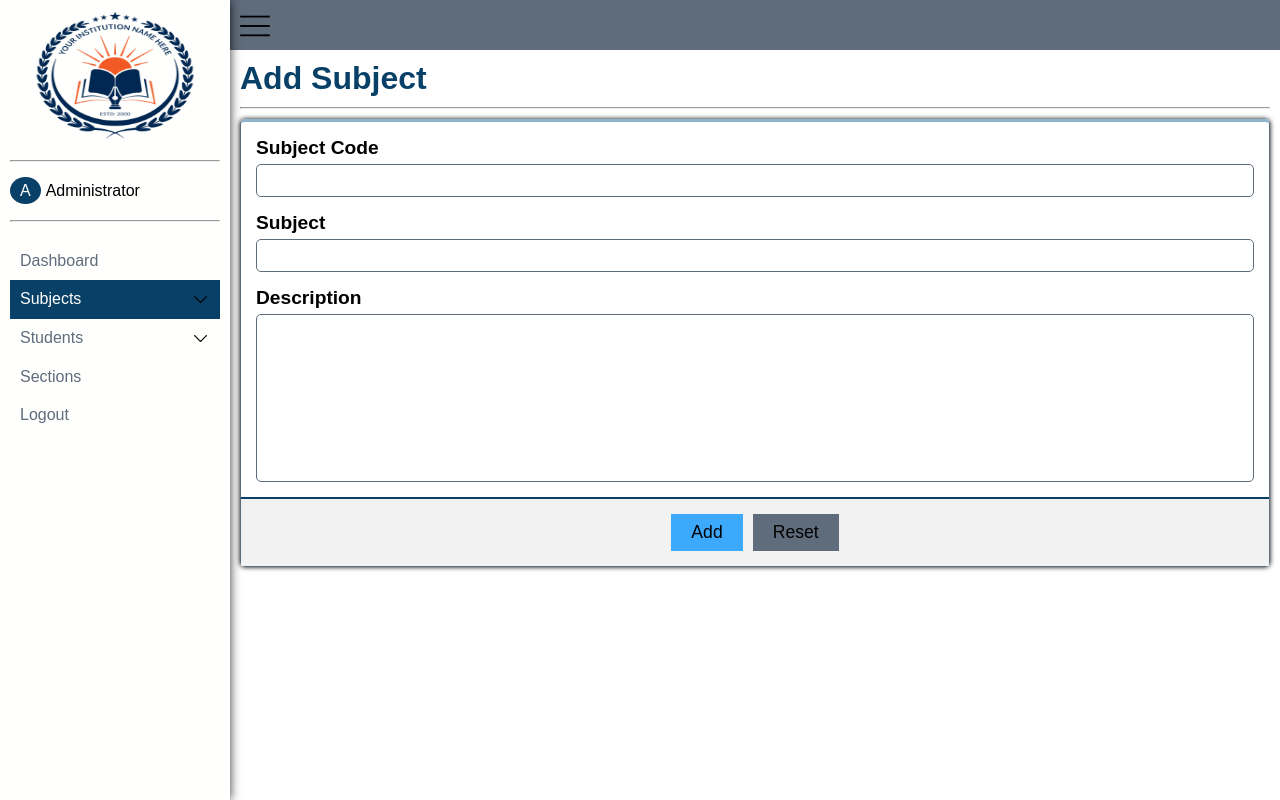
After one commit to Pahad08/Student-Grade-management, a PHP site: page /studentmanagement/view/add_subject.php in a window 1280 px wide. The commit adds this page. Run offline with PHP 8.4, Linux system fonts and the light colour scheme; the visitor is signed in with stand-in values (Sample User, id 1); data that the repository does not hold is empty; some libraries are stand-ins or nearby versions.

Commit message:
add subject page

```diff
--- a/controller/controller.php
+++ b/controller/controller.php
@@ -146,4 +146,12 @@ class controller
             return 'fail';
         }
     }
+
+    public function AddSubject($code, $subject, $description){
+        if($this->model->AddSubject($code, $subject, $description)){
+            return true;
+        }else{
+            return false;
+        }
+    }
 }
--- a/css/admin.css
+++ b/css/admin.css
@@ -6,7 +6,6 @@
   --lightblue: #90b4ce;
   --red: #ef4565;
   --darkred: #b12841;
-    --font-1rem: 1rem;
   --black: #000;
 }
 
@@ -370,3 +409,85 @@ nav ul a:not(.active):hover,
   background: var(--lightblue);
   color: var(--black);
 }
+
+/* add subject */
+
+.form-body {
+  width: 100%;
+  border: 1px solid var(--gray);
+  border-top: 3px solid var(--lightblue);
+  border-radius: 5px;
+  box-shadow: 0px 0px 5px var(--black);
+}
+
+.input-container {
+  margin: 15px;
+  display: flex;
+  gap: 15px;
+  flex-direction: column;
+}
+
+#sub-form {
+  display: flex;
+  flex-direction: column;
+}
+
+.input-body {
+  font-size: 1.2rem;
+  display: flex;
+  gap: 5px;
+  flex-direction: column;
+  font-weight: bold;
+}
+
+.input-body input,
+.input-body textarea {
+  padding: 8px;
+  border: 1px solid var(--gray);
+  border-radius: 5px;
+  outline: none;
+  resize: none;
+}
+
+.input-body input:focus,
+.input-body textarea:focus {
+  border-radius: 5px;
+  outline: 1px solid var(--darkblue);
+}
+
+.addbtn-body {
+  border-top: 2px solid var(--darkblue);
+  display: flex;
+  justify-content: center;
+  padding: 15px 0px;
+  background-color: #f2f2f2;
+  gap: 10px;
+}
+
+.addbtn-body button,
+.addbtn-body input {
+  padding: 8px 20px;
+  border: none;
+  cursor: pointer;
+  font-size: 1.1rem;
+}
+
+.addbtn-body button {
+  background: var(--skyblue);
+  transition: 0.3s;
+}
+
+.addbtn-body button:hover {
+  background: var(--darkblue);
+  color: var(--white);
+}
+
+.addbtn-body input {
+  background: var(--gray);
+  transition: 0.3s;
+}
+
+.addbtn-body input:hover {
+  background: var(--darkblue);
+  color: var(--white);
+}
--- a/js/admin.js
+++ b/js/admin.js
@@ -1,24 +1,62 @@
 const dropdown = document.querySelectorAll(".dropdown-text");
 const arrow = document.querySelector(".arrow");
+const add_sub = document.querySelector("#sub-form");
+const loader = document.querySelector(".loader-body");
+
+//showing and hiding loader
+function ShowLoader() {
+  loader.classList.toggle("loader-body");
+  loader.classList.toggle("loader-body-show");
+}
+
+function HideLoader() {
+  loader.classList.toggle("loader-body-show");
+  loader.classList.toggle("loader-body");
+}
 
 //toggle drowdown
 if (dropdown) {
-
   dropdown.forEach((element) => {
     element.addEventListener("click", () => {
-
       const dropdown_body = element.nextElementSibling;
       const arrow = element.lastElementChild;
 
       if (dropdown_body.classList.contains("show")) {
         dropdown_body.classList.toggle("show");
         arrow.style.transform = "rotate(0deg)";
-
       } else if (dropdown_body.classList.contains("dropdown")) {
         arrow.style.transform = "rotate(-180deg)";
         dropdown_body.classList.toggle("show");
       }
-        })
-    })
+    });
+  });
+}
 
+//ajax for adding subject
+if (add_sub) {
+  add_sub.addEventListener("submit", (event) => {
+    event.preventDefault();
+
+    const ajax = new XMLHttpRequest();
+    const form_data = new FormData(add_sub);
+
+    ShowLoader();
+
+    ajax.open("POST", "../ajax/add_sub.php");
+
+    ajax.onreadystatechange = () => {
+      if (ajax.status == 200 && ajax.readyState == 4) {
+        const response = JSON.parse(ajax.responseText);
+        HideLoader();
+
+        if (response.status == "OK") {
+          alert(response.message);
+        } else {
+          alert(response.error);
         }
+      }
+    };
+
+    ajax.send(form_data);
+  });
+}
--- a/model/model.php
+++ b/model/model.php
@@ -106,4 +106,12 @@ class Model
             return false;
         }
     }
+
+        public function AddSubject($code, $subject, $description)
+    {
+        $sql = "UPDATE INTO subjects (code, `subject`, `description`) VALUES(?,?,?)";
+        $stmt = $this->db->prepare($sql);
+        $stmt->bind_param("sss", $code, $subject, $description);
+        $stmt->execute();
+    }
 }
--- /dev/null
+++ b/view/add_subject.php
@@ -0,0 +1,181 @@
+<?php
+
+session_start();
+
+if (!isset($_SESSION['admins_id'])) {
+    header("location: login.php");
+} else {
+    require_once dirname(__DIR__) . "\\controller\\controller.php";
+}
+
+if (!isset($_GET['page_num']) || $_GET['page_num'] <= 0) {
+    $_GET['page_num'] = 1;
+}
+
+$page_num = $_GET['page_num'];
+$num_perpage = 5;
+$next_page =  $_GET['page_num'] + 1;
+$prev_page =  $_GET['page_num'] - 1;
+$min = $page_num;
+$max = $page_num + 1;
+$offset = ($page_num * $num_perpage) - $num_perpage;
+
+$controller = new controller("localhost", "root", "", "school");
+$get_subjects = $controller->GetSubjects($num_perpage, $offset);
+$total_pages = $controller->GetTotalpages($num_perpage);
+
+function Checkpage($total_pages, $page_num)
+{
+    return $total_pages == 1 || $page_num == $total_pages;
+}
+?>
+
+<!DOCTYPE html>
+<html lang="en">
+
+<head>
+    <meta charset="UTF-8">
+    <meta name="viewport" content="width=device-width, initial-scale=1.0">
+    <link rel="stylesheet" href="../css/admin.css">
+    <link rel="shortcut icon" href="../images/logo.png" type="image/x-icon">
+    <title>Subjects</title>
+</head>
+
+<body>
+
+    <div class="loader-body">
+        <div id="loader"></div>
+    </div>
+
+    <div class="sidebar">
+
+        <div class="logo-header">
+            <img src="../images/logo.png" alt="logo">
+        </div>
+
+        <hr>
+
+        <div class="user-info">
+            <p>Administrator</p>
+        </div>
+
+        <hr>
+
+        <nav id="nav-bar" class="nav-bar">
+
+            <ul class="dashboard">
+                <li> <a href="admin.php">Dashboard</a></li>
+            </ul>
+
+            <ul class="dropdown-text active">
+                <p>Subjects</p>
+                <img src="../images/arrow.png" alt="arrow" class="arrow">
+            </ul>
+
+            <ul class="dropdown">
+                <ul>
+                    <li> <img src="../images/arrow.png" alt="arrow" class="arrow"><a href="add_subject.php">Add
+                            Subjects</a>
+                    </li>
+                </ul>
+
+                <ul>
+                    <li> <img src="../images/arrow.png" alt="arrow" class="arrow"><a href="view_subject.php">View
+                            Subjects</a>
+                    </li>
+                </ul>
+            </ul>
+
+            <ul class="dropdown-text">
+                <p>Students</p>
+                <img src="../images/arrow.png" alt="arrow" class="arrow">
+            </ul>
+
+            <ul class="dropdown">
+                <ul>
+                    <li> <img src="../images/arrow.png" alt="arrow" class="arrow"><a href="view_students.php">Add
+                            Students</a>
+                    </li>
+                </ul>
+
+                <ul>
+                    <li> <img src="../images/arrow.png" alt="arrow" class="arrow"><a href="add_students.php">View
+                            Students</a>
+                    </li>
+                </ul>
+            </ul>
+
+            <ul class="sections">
+                <li> <a href="sections.php">Sections</a></li>
+            </ul>
+
+            <ul class="logout">
+                <li><a href="logout.php">Logout</a></a></li>
+            </ul>
+
+        </nav>
+
+    </div>
+
+    <div class="body">
+
+        <div class="header">
+            <div class="menu-icon">
+                <img src="../images/menu.png" alt="menu" id="menu-icon">
+            </div>
+        </div>
+
+        <div class="info">
+
+            <div class="text">
+                <h1>Add Subject</h1>
+            </div>
+
+            <hr>
+
+            <div class="main-body">
+
+                <div class="form-body">
+
+                    <form id="sub-form">
+
+                        <div class="input-container">
+                            <div class="input-body">
+                                <label for="code">Subject Code</label>
+                                <input type="text" name="code" id="code">
+                            </div>
+
+                            <div class="input-body">
+                                <label for="subject">Subject</label>
+                                <input type="text" name="subject" id="subject">
+                            </div>
+
+                            <div class="input-body">
+                                <label for="description">Description</label>
+                                <textarea name="description" id="description" cols="30" rows="10"
+                                    id="description"></textarea>
+                            </div>
+                        </div>
+
+                        <div class="addbtn-body">
+                            <button id="add-btn" name="add" value="add">Add</button>
+                            <input type="reset" id="reset-btn" value="Reset">
+                        </div>
+
+                    </form>
+
+                </div>
+
+            </div>
+
+
+        </div>
+
+    </div>
+
+</body>
+
+<script src="../js/admin.js"></script>
+<script src="../js/nav.js"></script>
+
+</html>
```
Also changed, not shown: other parts of css/admin.css (+42 -2 lines), ajax/add_sub.php (added, +15 -0 lines). Lines whose indentation alone changed are shown as unchanged.
